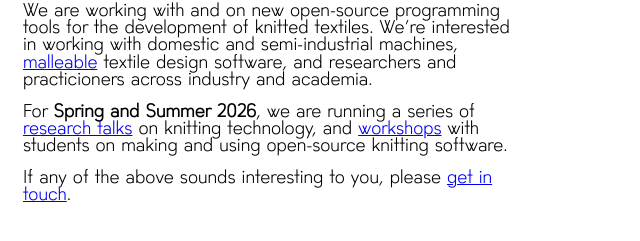
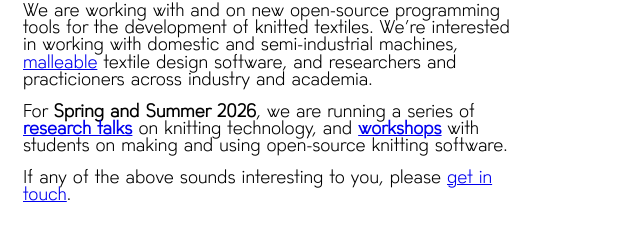
Before and after one commit to agnescameron/material-programming-site, a Jekyll site: the page built from index.md, in a window 1280 px wide. Shown: the part 256-497 px from the top of the page, without its empty margins (0-640 px from the left). Built offline with Jekyll 4.4.1, drawn with Linux system fonts in a browser that asks for light colours.

```diff
--- a/collections/_projects/talks.html
+++ b/collections/_projects/talks.html
@@ -13,7 +13,7 @@ image:
 
 {% assign talks = site.talks | sort: date | reverse %}
 {% for talk in talks limit:5 %}
-		<a href="{{ talk.url | prepend: site.baseurl }}">{{ talk.title }} → </a><br>
+		<a href="{{ talk.url | prepend: site.baseurl }}">{{ talk.date | date: "%d/%m/%Y" }}: {{ talk.title }} → </a><br>
 		<div>
 			<p>{{ talk.organisation }} </p>
 		</div>
--- a/index.md
+++ b/index.md
@@ -7,6 +7,6 @@ This is the homepage for the **Material Programming Research Project**, a collab
 
 We are working with and on new open-source programming tools for the development of knitted textiles. We're interested in working with domestic and semi-industrial machines, [malleable](https://www.inkandswitch.com/malleable-software/) textile design software, and researchers and practicioners across industry and academia.
 
-For **Spring and Summer 2026**, we are running a series of [research talks](/talks) on knitting technology, and [workshops](/workshops) with students on making and using open-source knitting software.
+For **Spring and Summer 2026**, we are running a series of **[research talks](/talks)** on knitting technology, and **[workshops](/workshops)** with students on making and using open-source knitting software.
 
 If any of the above sounds interesting to you, please <a href="mailto:a.cameron@arts.ac.uk">get in touch</a>.
```
Also changed, not shown: 2 other files.
